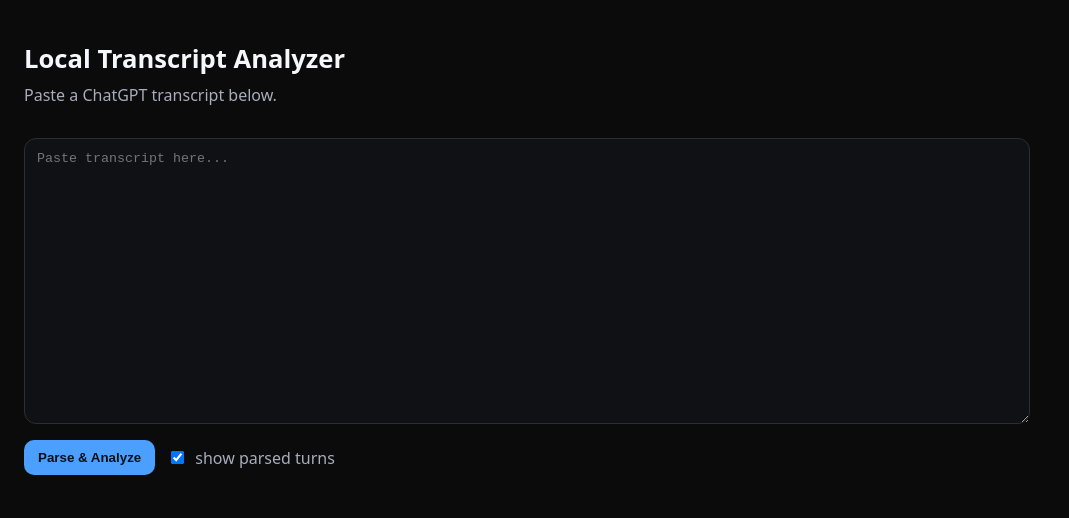
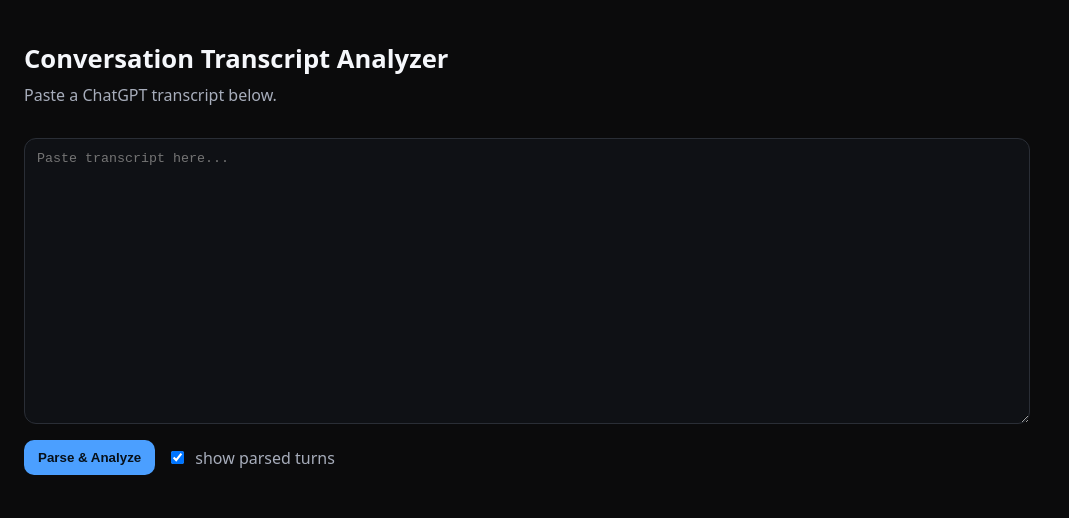
Before and after one commit to calvinmacatantan/llm-language-learning, a plain HTML site: page templates/index.html in a window 1280 px wide. Shown: the whole page, without its empty margins (0-1069 px from the left). Drawn offline with Linux system fonts and the light colour scheme.

Commit message:
updated index.html with proper text

```diff
--- a/templates/index.html
+++ b/templates/index.html
@@ -29,7 +29,7 @@
 <body>
   <div class="grid">
     <div>
-      <h1>Local Transcript Analyzer</h1>
+      <h1>Conversation Transcript Analyzer</h1>
       <p class="help">Paste a ChatGPT transcript below.</p>
     </div>
 
```
